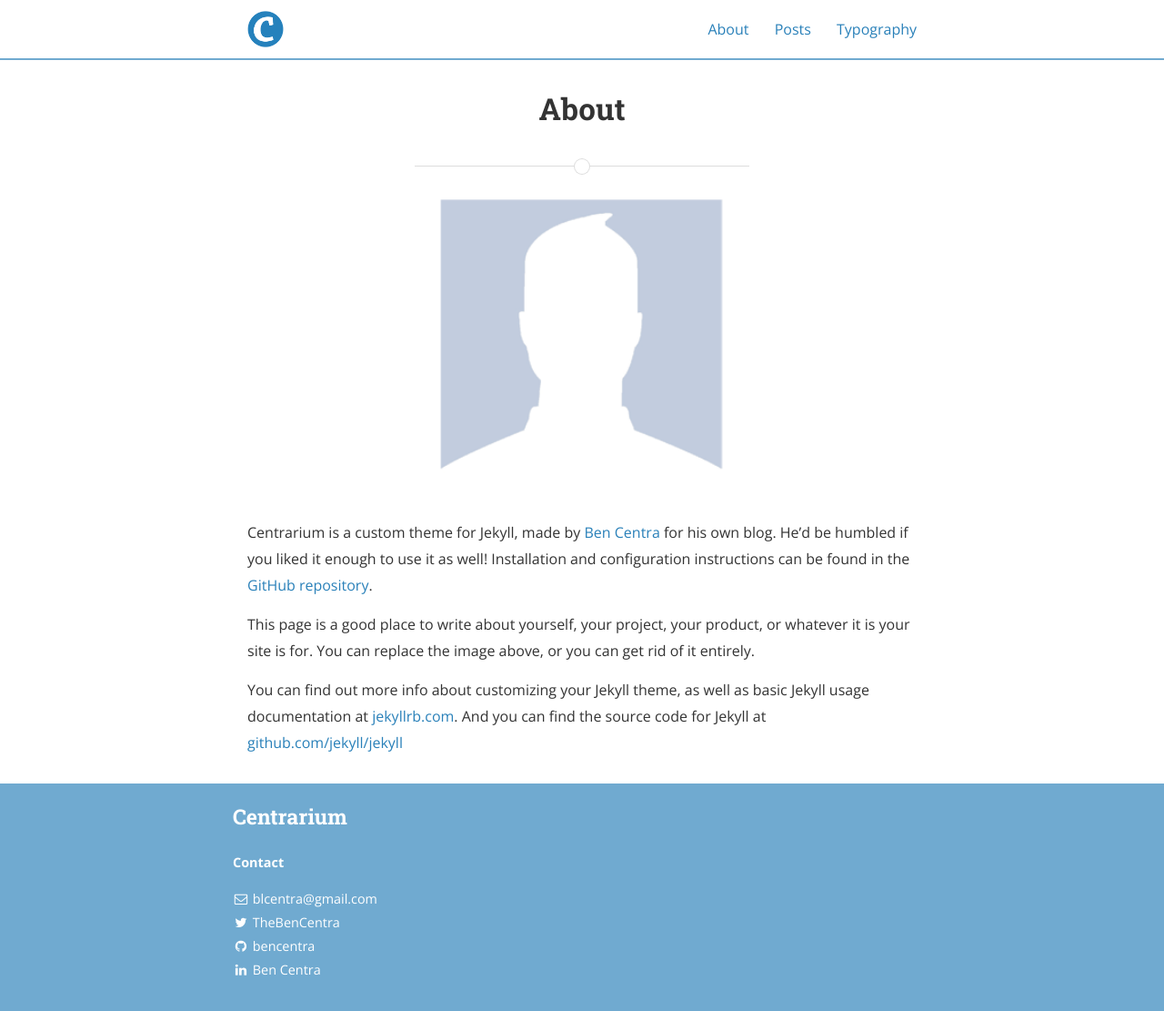
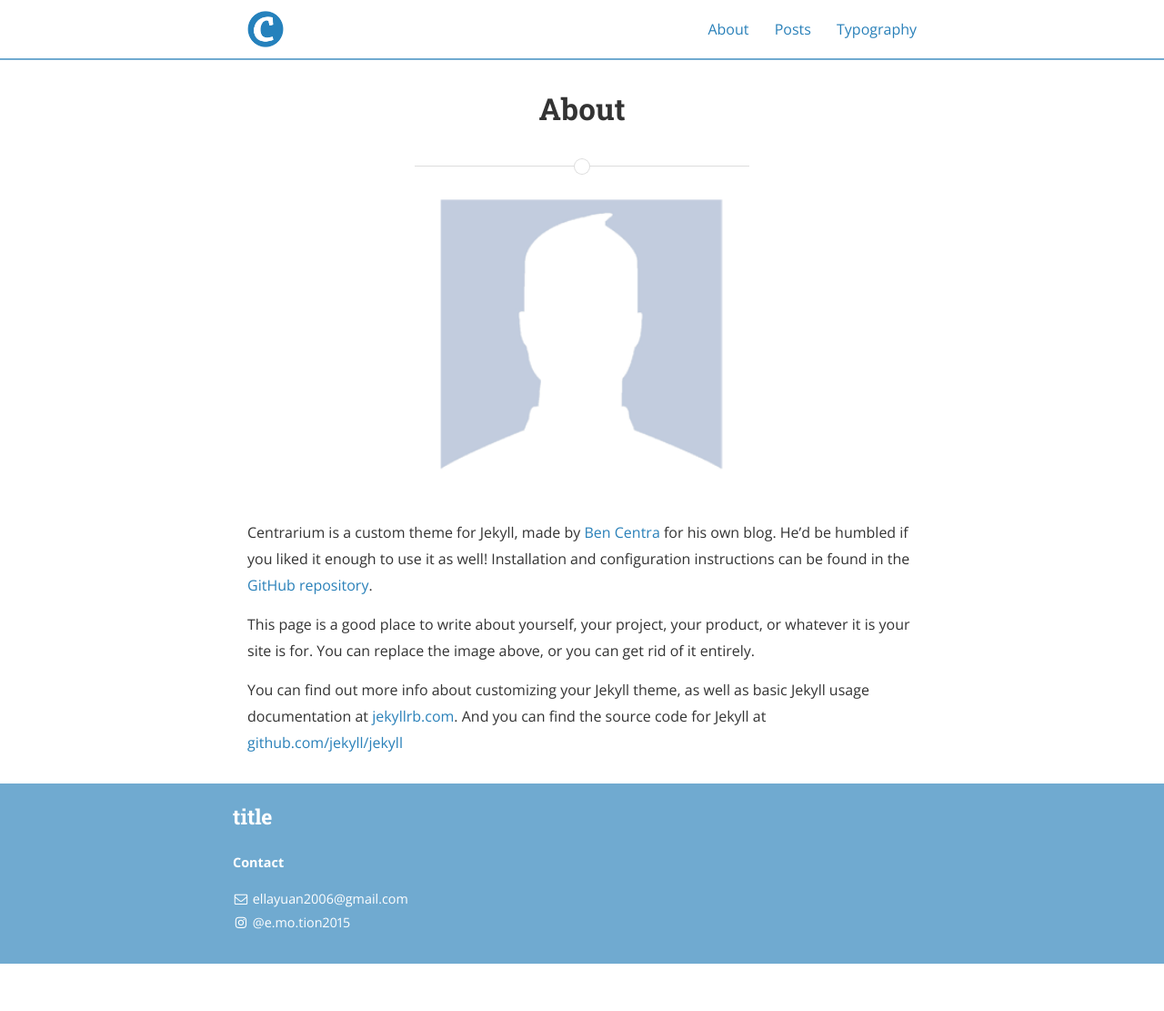
Before and after one commit to ellayuan2006/ellayuan2006.github.io, a Jekyll site: the page built from about.md, in a window 1280 px wide and 1111 px high. Shown: the whole window at 91% size. Built offline with Jekyll 4.4.1, drawn with Linux system fonts in a browser that asks for light colours; nearby versions of some CDN libraries; some of the changed lines change nothing that is shown.

Commit message:
Update _config.yml

```diff
--- a/_config.yml
+++ b/_config.yml
@@ -9,10 +9,10 @@ exclude:
   - "/vendor/"
 
 # Site settings
-title: Centrarium
-subtitle: "A simple yet classy theme for your Jekyll website or blog"
-email: blcentra@gmail.com
-name: Ben Centra
+title: title
+subtitle: "we write our thoughts on books."
+email: ellayuan2006@gmail.com
+name: Loren & Ella
 description: >
   A simple yet classy theme for your Jekyll website or blog.
 # Base URL of site (i.e. /blog). It should always start with a slash,
@@ -76,117 +76,17 @@ descriptions:
 #     desc: Follow me on Twitter            # Description to display as link title, etc
 #     share: true                           # Include in the "Share" section of posts
 social:
-  - name: Twitter
-    icon: twitter
-    username: TheBenCentra
-    url: https://twitter.com/TheBenCentra
-    desc: Follow me on Twitter
-    share: true
 
-  - name: Facebook
-    icon: facebook
-    username: thebencentra
-    url: ""
-    desc: Friend me on Facebook
-    share: true
-
-  - name: GitHub
-    icon: github
-    username: bencentra
-    url: https://github.com/bencentra
-    desc: Fork me on GitHub
-    share: false
-
-  - name: LinkedIn
-    icon: linkedin
-    username: Ben Centra
-    url: https://www.linkedin.com/pub/ben-centra/47/769/60a
-    desc: Connect with me on LinkedIn
-    share: true
-
-  - name: Google+
-    icon: google-plus
-    username: ""
-    url: ""
-    desc: Add me to your Circles
-    share: true
-
-  - name: YouTube
-    icon: youtube
-    username: ""
-    url: ""
-    desc: Subscribe on YouTube
-    share: false
 
   - name: Instagram
     icon: instagram
-    username: ""
-    url: ""
+    username: "@e.mo.tion2015"
+    url: "https://www.instagram.com/e.mo.tion2015/"
     desc: Follow me on Instagram
     share: false
 
-  - name: Pinterest
-    icon: pinterest
-    username: ""
-    url: ""
-    desc: Follow me on Pinterest
-    share: true
 
-  - name: SoundCloud
-    icon: soundcloud
-    username: ""
-    url: ""
-    desc: Follow me on SoundCloud
-    share: false
 
-  - name: Tumblr
-    icon: tumblr
-    username: ""
-    url: ""
-    desc: Follow me on Tumblr
-    share: false
-
-  - name: Steam
-    icon: steam
-    username: ""
-    url: ""
-    desc: Friend me on Steam
-    share: false
-
-  - name: Dribbble
-    icon: dribbble
-    username: ""
-    url: ""
-    desc: Follow me on Dribble
-    share: false
-
-  - name: Vimeo
-    icon: vimeo-square
-    username: ""
-    url: ""
-    desc: Follow me on Vimeo
-    share: false
-
-  - name: Vine
-    icon: vine
-    username: ""
-    url: ""
-    desc: Follow me on Vine
-    share: false
-
-  - name: Reddit
-    icon: reddit
-    username: ""
-    url: ""
-    desc: Share to Reddit
-    share: true
-
-  - name: "Hacker News"
-    icon: hacker-news
-    username: ""
-    url: ""
-    desc: Share to Hacker News
-    share: false
 
 # Social sharing protocols
 # These are for automatically generating sharing metadata for FB and Twitter
```
